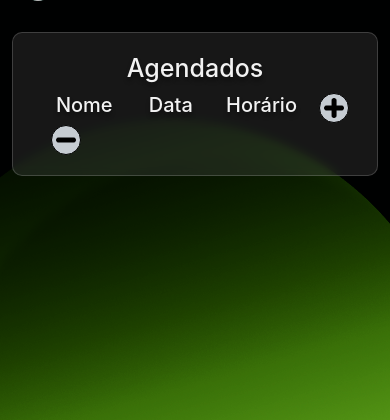
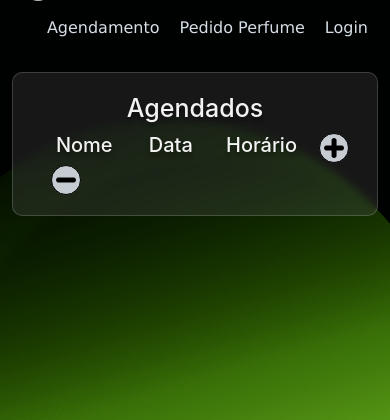
Before and after one commit to Gabrielle-Santiago/Agenda-Automatica, a Django app: page /login_view/cadastros/cadastrados/ in a window 390 px wide. Shown: the top 420 px of the page. Run offline with Django 5.2, Linux system fonts and the light colour scheme; data that the repository does not hold is empty.

Commit message:
Responsividade das telas: Agendamento, Pedido e Login

```diff
--- a/AgendaAutomatica/static/css/auth.css
+++ b/AgendaAutomatica/static/css/auth.css
@@ -15,17 +15,34 @@
 }
 
 #logoPerfume {
-    position: fixed;
+    position: absolute;
+    height: auto;
+    object-fit: contain;
+    background-color: transparent;
+
     bottom: 0;
-    left: 0;
     width: 50vw;
-    height: auto;
     max-width: 1066px;
     max-height: 732px;
+    left: 50%; /* Centraliza horizontalmente */
+    transform: translateX(-50%); /* Move para o centro horizontal */
     z-index: -1;
-    object-fit: contain;
-    background-color: transparent;
-    transform: translateX(50%);
+}
+
+@media (max-width: 970px) {
+    #logoPerfume {
+        width: 80vw;
+        max-width: 90%;
+        bottom: 240px;
+    }
+}
+
+@media (max-width: 500px) {
+    #logoPerfume {
+        width: 80vw;
+        max-width: 90%;
+        bottom: 440px;
+    }
 }
 
 .input-styled {
--- a/AgendaAutomatica/static/css/cadastros.css
+++ b/AgendaAutomatica/static/css/cadastros.css
@@ -9,7 +9,22 @@
     height: auto;
     background: url(/AgendaAutomatica/static/img/logo/logo.png);
     background-size: contain;
+    z-index: -2;
+}
+
+#nomeBelaBerillo {
     z-index: -1;
+    position: fixed;
+    top: 0px;
+    width: 32%;
+    height: auto;
+}
+
+/* Esconde a logo nas telas menores */
+@media (max-width: 600px) {
+    #nomeBelaBerillo {
+        display: none;
+    }
 }
 
 /* Camadas da tela de agendamento */
@@ -98,18 +113,3 @@
 .conteudo {
     display: none;
 }
-
-@media (max-width: 768px) {
-    .info {
-        display: flex;
-        flex-direction: column;
-    }
-
-    #sinalMais {
-        display: inline-block;
-    }
-
-    #sinalMenos {
-        display: inline-block;
-    }
-}
--- a/AgendaAutomatica/static/css/main.css
+++ b/AgendaAutomatica/static/css/main.css
@@ -1,5 +1,4 @@
 /* Foca nas estilizações das telas dentro da pasta main */
-
 
 /* Estilização da página de login */
 .wave {
@@ -26,6 +25,22 @@
     z-index: -2;
 }
 
+@media (max-width: 800px) {
+    .wave {
+        bottom: -30vw;
+    }
+
+    .wave2 {
+        width: 75vw;
+    }
+ }
+
+@media (max-width: 600px) {
+    .wave2 {
+        width: 100vw;
+    }
+}
+
 .login {
     position: static;
     font-family: 'Inter';
@@ -37,3 +52,20 @@
     text-align: left;
     color: #000000;
 }
+
+/* Para o menu aparecer em telas menores */
+@media (max-width: 992px) {
+    .navbar-collapse {
+        display: flex !important;
+        flex-direction: row !important;
+        justify-content: flex-start;
+    }
+
+    .navbar-nav {
+        flex-direction: row !important;
+    }
+
+    .navbar-nav .nav-item {
+        padding: 0 10px;
+    }
+}
--- a/AgendaAutomatica/static/css/style.css
+++ b/AgendaAutomatica/static/css/style.css
@@ -97,7 +97,7 @@ input {
 }
 
 /* Para telas menores */
-@media (max-width: 768px) {
+@media (max-width: 250px) {
     button {
         width: 90%;
         height: 45px;
--- a/AgendaAutomatica/task/templates/cadastros/cadastrados.html
+++ b/AgendaAutomatica/task/templates/cadastros/cadastrados.html
@@ -20,14 +20,14 @@ Essa página serve para mostrar os usuários que agendaram um horário, o nome f
                 {% endfor %}
           </div>
 
-          <div class="col info">
+          <div class="col">
               <h2>Data</h2>
                 {% for cadastro in cadastrados %}
                     <li>{{ cadastro.data|date:"d/m/Y" }}</li>
                 {% endfor %}
           </div>
 
-          <div class="col info">
+          <div class="col">
               <h2>Horário</h2>
                 {% for cadastro in cadastrados %}
                   <li>{{ cadastro.time|date:"H:i" }}</li>
--- a/AgendaAutomatica/task/templates/cadastros/cadastro.html
+++ b/AgendaAutomatica/task/templates/cadastros/cadastro.html
@@ -70,5 +70,6 @@
 </div>
 
 <img src="{% static 'img/logo/logo.png' %}" id="logo" alt="Logo background">
+<img src="{% static 'img/logo/nome.png' %}" id="nomeBelaBerillo" alt="Nome da empresa">
 
 {% endblock %}
--- a/AgendaAutomatica/task/templates/menu.html
+++ b/AgendaAutomatica/task/templates/menu.html
@@ -42,7 +42,7 @@
                         </li>
 
                         <li class="nav-item">
-                          <a class="nav-link" href="/indisponivel">Indisponibilidade</a>
+                          <a class="nav-link" href="/indisponivel">Indisponível</a>
                         </li>
 
                         <li class="nav-item">
```
Also changed, not shown: AgendaAutomatica/static/img/logo/nome.png.
